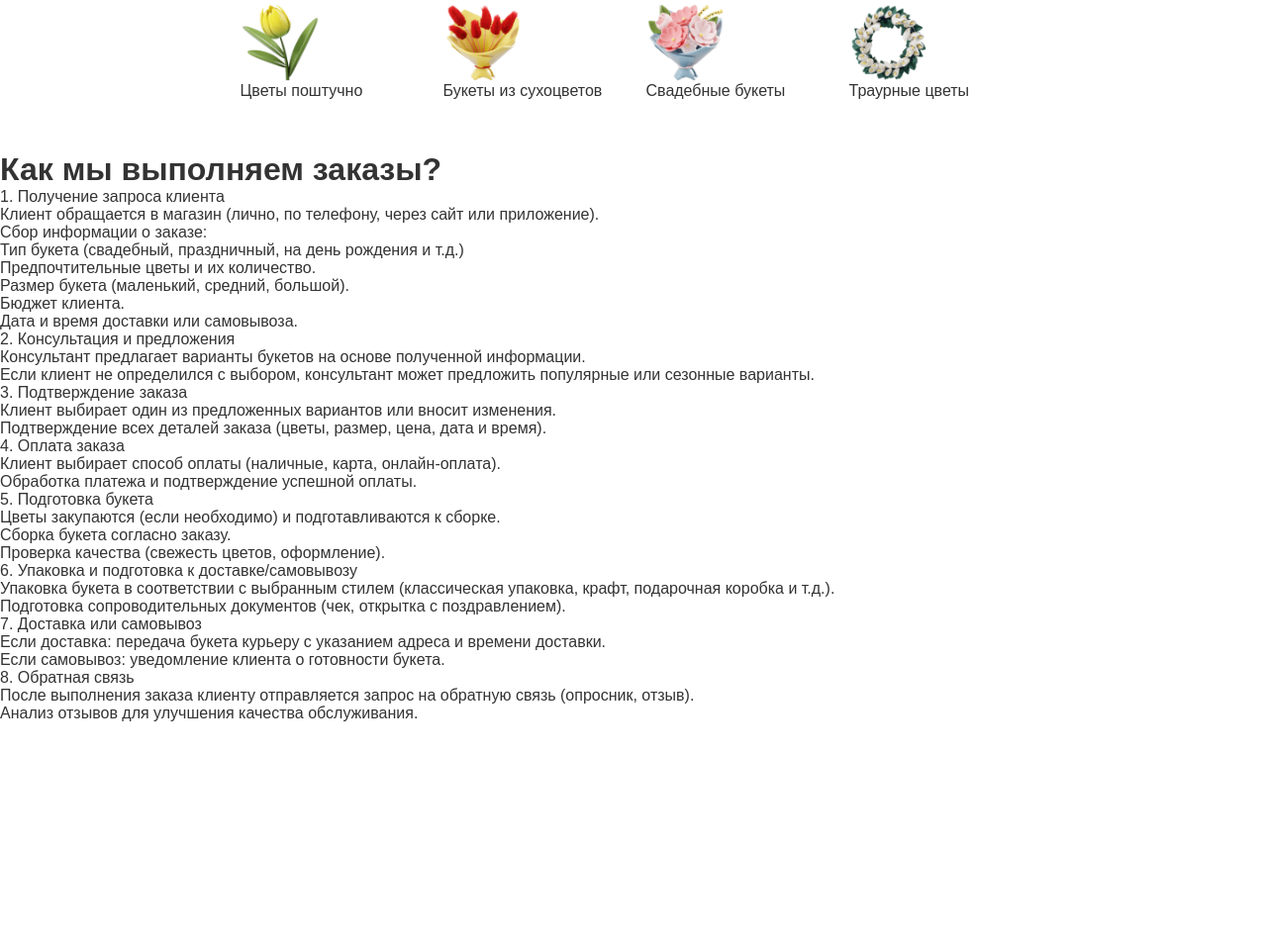
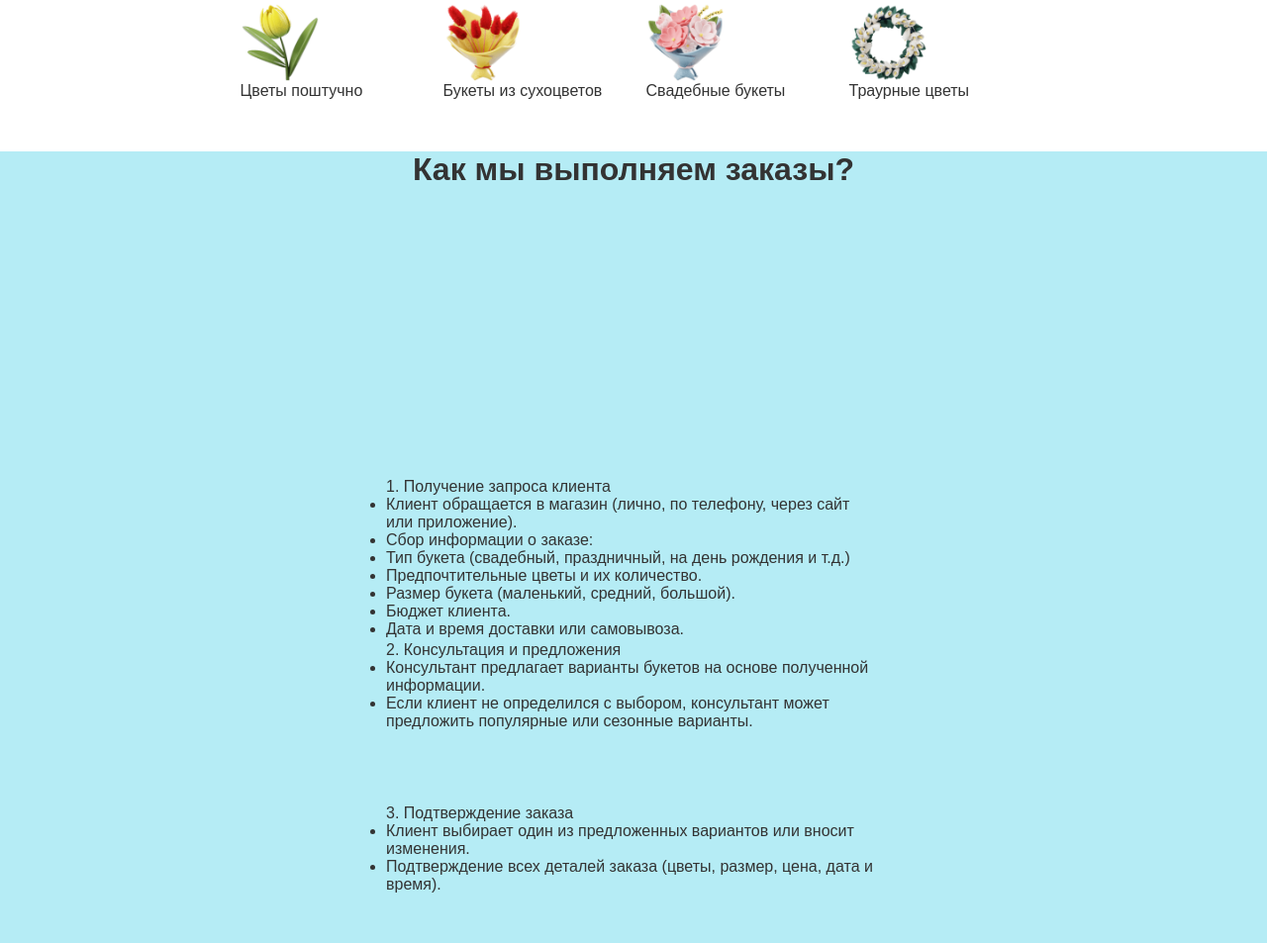
Before and after one commit to s0188279/project.github.io, a plain HTML site: page index.html in a window 1280 px wide. Shown: the part 967-1920 px from the top of the page at 99% size. Before the commit the page ends 1697 px from the top, so only its background shows below. Drawn offline with Linux system fonts and the light colour scheme.

Commit message:
Update styles.css

```diff
--- a/styles.css
+++ b/styles.css
@@ -51,6 +51,7 @@ header {
 }
 
 .bykety {
+
     display: grid;
     grid-template-columns: 180px 180px 180px 180px;
     grid-template-rows: 150px 150px 150px;
@@ -64,6 +65,23 @@ header {
     display: grid;
     grid-column-start: 1;
     grid-column-end: 5;
+}
+
+.zakazy {
+    background-color: #b5ecf5;
+    display: grid;
+    grid-template-columns: 500px;
+    grid-template-rows: repeat(10, 150px);
+    grid-column-gap: 25px;
+    grid-row-gap: 15px;
+    justify-content: center;
+}
+
+.zh {
+    justify-content: center;
+    display: grid;
+    grid-row-start: 1;
+    grid-row-end: 3;
 }
 
 .menu {
```
